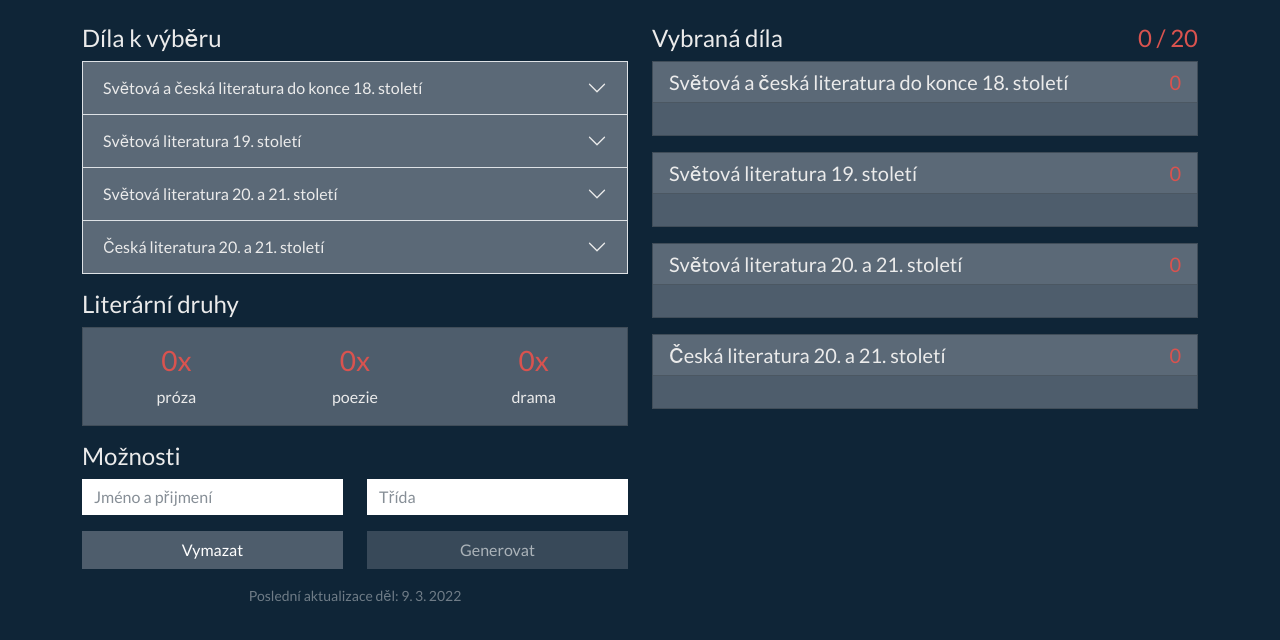
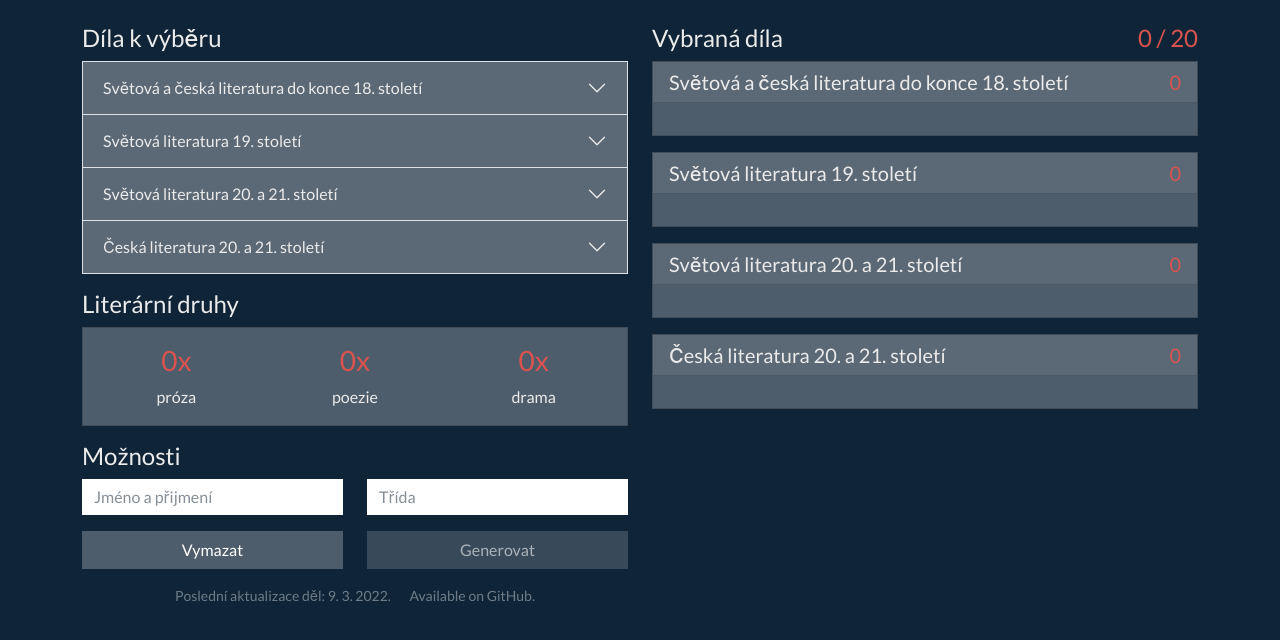
Before and after one commit to harabisj/maturitni-cetba, a Vue app: page / in a window 1280 px wide. Shown: the top 640 px of the page. Built offline with nearby package versions, Linux system fonts and the light colour scheme.

Commit message:
Add GitHub repo link

```diff
--- a/src/components/Books.vue
+++ b/src/components/Books.vue
@@ -62,7 +62,8 @@
             </div>
 
             <p class="text-center text-muted small mb-3">
-                Poslední aktualizace děl: {{ last_update }}
+                Poslední aktualizace děl: {{ last_update }}.
+                <a href="https://github.com/harabisj/maturitni-cetba" class="ms-3 text-muted text-decoration-none">Available on GitHub.</a>
             </p>
         </div>
 
```
